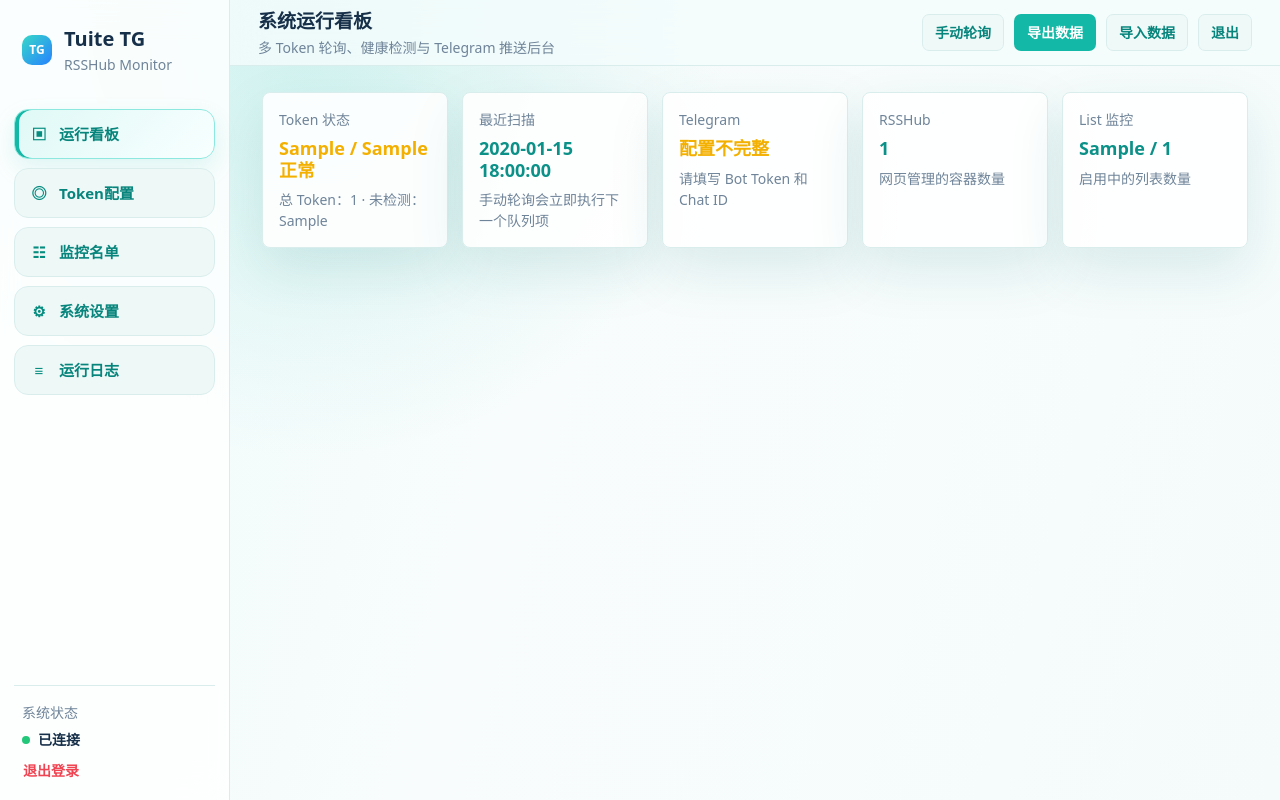
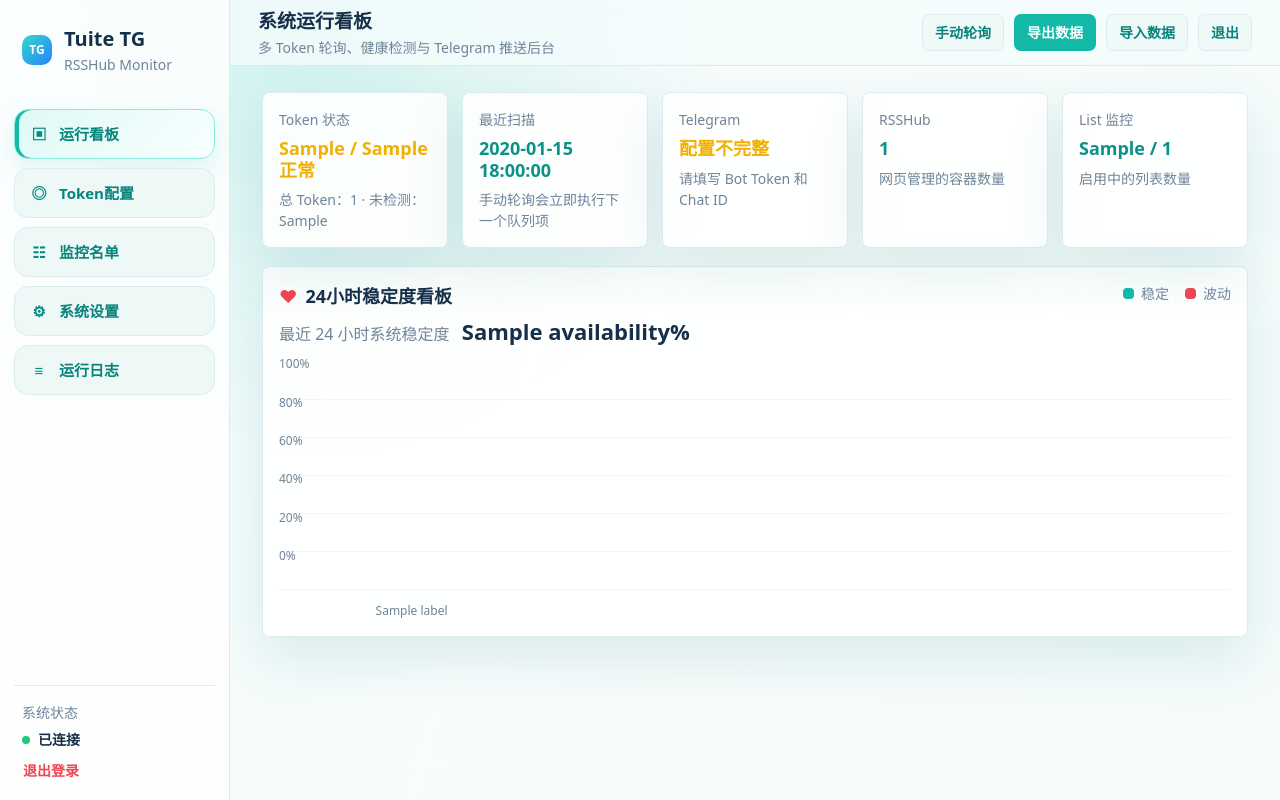
Before and after one commit to mmk58860-code/tuite-tg, a FastAPI app: template app/templates/index.html in a window 1280 px wide. Run offline with FastAPI, Linux system fonts and the light colour scheme; the template is opened without the code that fills it: most values are stand-ins (such as "Sample title", 1, 10 or a date in 2020).

Commit message:
Add dashboard stability chart

```diff
--- a/app/main.py
+++ b/app/main.py
@@ -216,6 +216,12 @@ async def index(
     rsshub_instances = db.query(RsshubInstance).order_by(RsshubInstance.host_port.asc()).all()
     aliases = db.query(UserAlias).order_by(UserAlias.username.asc()).all()
     logs = db.query(Log).order_by(Log.id.desc()).limit(120).all()
+    stability_logs = (
+        db.query(Log)
+        .filter(Log.created_at >= utc_now() - timedelta(hours=24))
+        .order_by(Log.created_at.asc())
+        .all()
+    )
     settings = {
         "telegram_bot_token": get_setting(db, "telegram_bot_token", ""),
         "telegram_chat_id": get_setting(db, "telegram_chat_id", ""),
@@ -246,6 +252,7 @@ async def index(
             "logs": logs,
             "settings": settings,
             "stats": stats,
+            "stability": build_stability_chart(stability_logs),
             "aliases": aliases,
         },
     )
@@ -967,6 +974,63 @@ def beijing_now() -> datetime:
     return utc_now().astimezone(BEIJING_TZ)
 
 
+def build_stability_chart(logs: list[Log]) -> dict[str, object]:
+    now = beijing_now()
+    start = now - timedelta(hours=24)
+    slots = 24
+    chart_height = 46
+    points: list[dict[str, object]] = []
+    step_points: list[dict[str, object]] = []
+    total_score = 0
+
+    for index in range(slots):
+        slot_start = start + timedelta(hours=index)
+        slot_end = slot_start + timedelta(hours=1)
+        slot_logs = [
+            log for log in logs
+            if slot_start <= ensure_beijing(log.created_at) < slot_end
+        ]
+        errors = sum(1 for log in slot_logs if log.level.upper() == "ERROR")
+        warnings = sum(1 for log in slot_logs if log.level.upper() == "WARNING")
+        score = max(0, 100 - errors * 18 - warnings * 8)
+        total_score += score
+        x = round(index * (100 / (slots - 1)), 2)
+        y = round((100 - score) * (chart_height / 100), 2)
+        points.append(
+            {
+                "x": x,
+                "y": y,
+                "score": score,
+                "label": slot_start.strftime("%H:%M"),
+                "offline": score < 95,
+            }
+        )
+        if not step_points:
+            step_points.append({"x": x, "y": y})
+        else:
+            previous_y = step_points[-1]["y"]
+            step_points.append({"x": x, "y": previous_y})
+            step_points.append({"x": x, "y": y})
+
+    average = round(total_score / slots, 2) if slots else 100
+    return {
+        "availability": average,
+        "points": points,
+        "step_points": step_points,
+        "labels": [
+            points[index]["label"]
+            for index in (0, 4, 8, 12, 16, 20, 23)
+            if index < len(points)
+        ],
+    }
+
+
+def ensure_beijing(value: datetime) -> datetime:
+    if value.tzinfo is None:
+        value = value.replace(tzinfo=timezone.utc)
+    return value.astimezone(BEIJING_TZ)
+
+
 def format_beijing_time(value: object) -> str:
     if not value:
         return "暂无"
--- a/app/static/style.css
+++ b/app/static/style.css
@@ -228,6 +228,133 @@ body {
 
 .metric-card p {
   margin: 8px 0 0;
+}
+
+.stability-panel {
+  margin-top: 18px;
+  padding: 22px 24px 18px;
+}
+
+.stability-head {
+  display: flex;
+  align-items: flex-start;
+  justify-content: space-between;
+  gap: 16px;
+  margin-bottom: 14px;
+}
+
+.stability-head h2 {
+  display: flex;
+  align-items: center;
+  gap: 8px;
+}
+
+.stability-head h2::before {
+  content: "♥";
+  color: #f04452;
+  font-size: 18px;
+}
+
+.stability-head p {
+  color: var(--muted);
+  font-size: 16px;
+}
+
+.stability-head p strong {
+  margin-left: 8px;
+  color: var(--text);
+  font-size: 22px;
+}
+
+.chart-legend {
+  display: flex;
+  gap: 16px;
+  align-items: center;
+  color: var(--muted);
+}
+
+.chart-legend span {
+  display: inline-flex;
+  align-items: center;
+  gap: 7px;
+}
+
+.chart-legend i {
+  width: 11px;
+  height: 11px;
+  border-radius: 4px;
+}
+
+.online-dot {
+  background: var(--brand);
+}
+
+.offline-dot {
+  background: var(--danger);
+}
+
+.stability-chart {
+  position: relative;
+  height: 230px;
+  padding-left: 46px;
+  background:
+    repeating-linear-gradient(
+      to bottom,
+      transparent 0,
+      transparent 37px,
+      rgba(102, 132, 153, 0.14) 38px
+    );
+}
+
+.stability-chart svg {
+  width: 100%;
+  height: 100%;
+  overflow: visible;
+}
+
+.chart-fill {
+  fill: url("#stability-fill");
+}
+
+.chart-line {
+  fill: none;
+  stroke: var(--brand);
+  stroke-width: 0.42;
+  vector-effect: non-scaling-stroke;
+}
+
+.chart-wick {
+  stroke: rgba(244, 68, 82, 0.34);
+  stroke-width: 0.22;
+  vector-effect: non-scaling-stroke;
+}
+
+.chart-grid {
+  position: absolute;
+  inset: 0 auto 0 0;
+  display: grid;
+  width: 42px;
+  grid-template-rows: repeat(6, 1fr);
+  color: var(--muted);
+  font-size: 12px;
+}
+
+.chart-grid span {
+  transform: translateY(-7px);
+}
+
+.chart-labels {
+  display: grid;
+  grid-template-columns: repeat(7, 1fr);
+  gap: 8px;
+  padding-left: 46px;
+  margin-top: 10px;
+  color: var(--muted);
+  font-size: 12px;
+}
+
+.chart-labels span:last-child {
+  text-align: right;
 }
 
 .section-head {
--- a/app/templates/index.html
+++ b/app/templates/index.html
@@ -32,6 +32,48 @@
       <p>启用中的列表数量</p>
     </article>
   </div>
+  <article class="panel stability-panel">
+    <div class="stability-head">
+      <div>
+        <h2>24小时稳定度看板</h2>
+        <p>最近 24 小时系统稳定度 <strong>{{ stability.availability }}%</strong></p>
+      </div>
+      <div class="chart-legend">
+        <span><i class="online-dot"></i>稳定</span>
+        <span><i class="offline-dot"></i>波动</span>
+      </div>
+    </div>
+    <div class="stability-chart" aria-label="最近 24 小时稳定度走势">
+      <svg viewBox="0 0 100 46" preserveAspectRatio="none" role="img">
+        <defs>
+          <linearGradient id="stability-fill" x1="0" x2="0" y1="0" y2="1">
+            <stop offset="0%" stop-color="#14b8a6" stop-opacity="0.24"></stop>
+            <stop offset="100%" stop-color="#14b8a6" stop-opacity="0.08"></stop>
+          </linearGradient>
+        </defs>
+        <polygon class="chart-fill" points="0,46 {% for point in stability.step_points %}{{ point.x }},{{ point.y }} {% endfor %}100,46"></polygon>
+        <polyline class="chart-line" points="{% for point in stability.step_points %}{{ point.x }},{{ point.y }} {% endfor %}"></polyline>
+        {% for point in stability.points %}
+          {% if point.offline %}
+            <line class="chart-wick" x1="{{ point.x }}" y1="{{ point.y }}" x2="{{ point.x }}" y2="46"></line>
+          {% endif %}
+        {% endfor %}
+      </svg>
+      <div class="chart-grid">
+        <span>100%</span>
+        <span>80%</span>
+        <span>60%</span>
+        <span>40%</span>
+        <span>20%</span>
+        <span>0%</span>
+      </div>
+    </div>
+    <div class="chart-labels">
+      {% for label in stability.labels %}
+        <span>{{ label }}</span>
+      {% endfor %}
+    </div>
+  </article>
 </section>
 
 <section class="band" id="rsshub">
```
